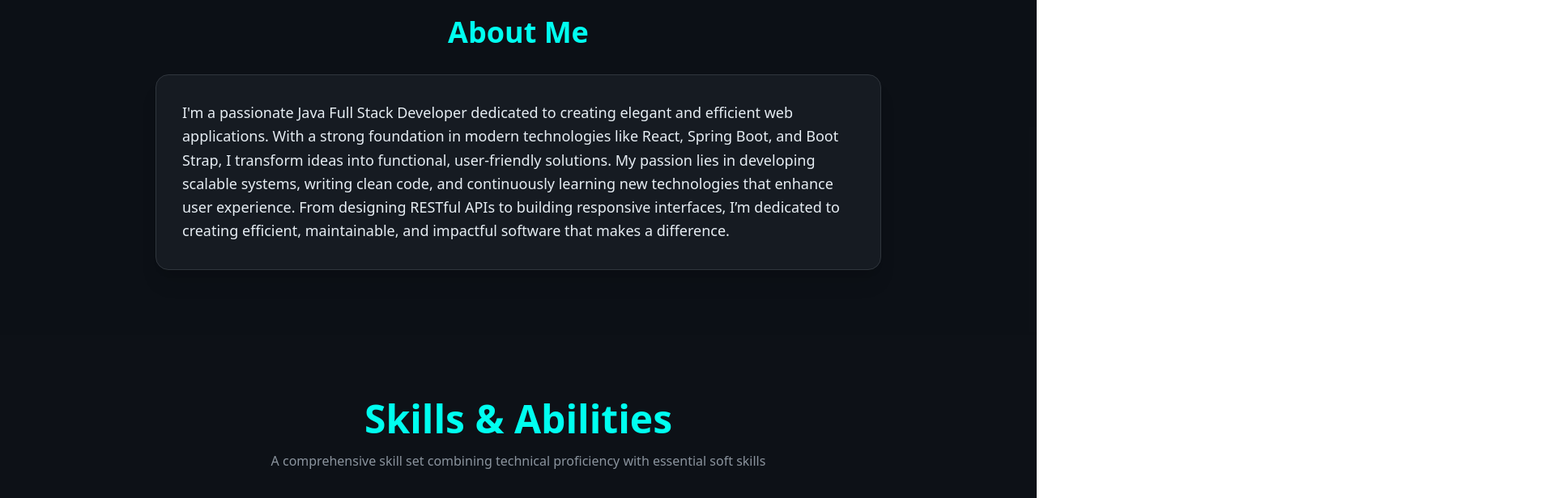
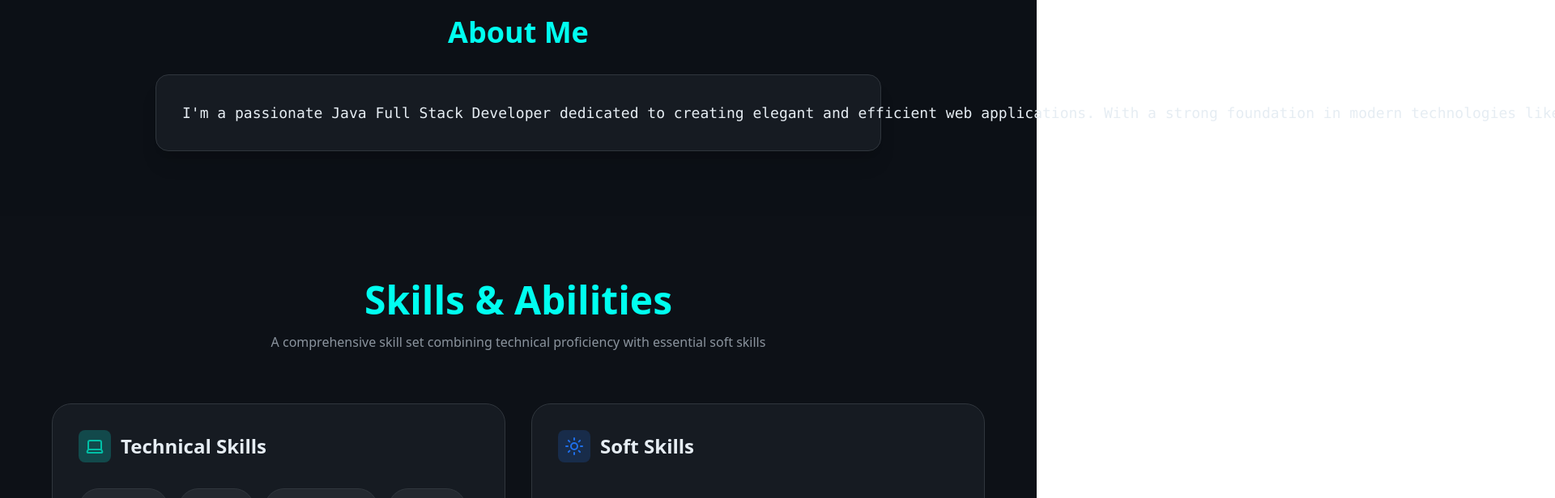
Before and after one commit to RoshiniShivani351/Portfolio-Roshini-Shivani, a React (Vite) app: page / in a window 1280 px wide. Shown: the part 860-1476 px from the top of the page at 81% size, 1920 px wide, since content can reach past the window. Built offline with nearby package versions, Linux system fonts and the light colour scheme.

Commit message:
Update App.tsx

```diff
--- a/src/App.tsx
+++ b/src/App.tsx
@@ -121,14 +121,14 @@ function App() {
             About Me
           </h2>
           <div className="bg-brand-card rounded-2xl p-8 border border-brand-border shadow-xl">
-            <p className="text-lg text-brand-text leading-relaxed">
+            <pre><p className="text-lg text-brand-text leading-relaxed">
              I'm a passionate Java Full Stack Developer dedicated to creating elegant and efficient web applications.
               With a strong foundation in modern technologies like React, Spring Boot, and Boot Strap, I transform ideas into functional, user-friendly solutions.
 
              My passion lies in developing scalable systems, writing clean code, and continuously learning new technologies
-              that enhance user experience. From designing RESTful APIs to building responsive interfaces, I’m dedicated to
-              creating efficient, maintainable, and impactful software that makes a difference.
-            </p>
+             that enhance user experience. From designing RESTful APIs to building responsive interfaces,
+             I’m dedicated to creating efficient, maintainable, and impactful software that makes a difference.
+            </p></pre>
           </div>
         </div>
       </section>
```
